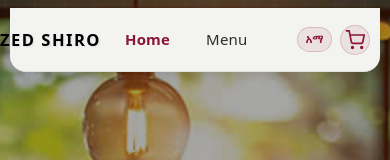
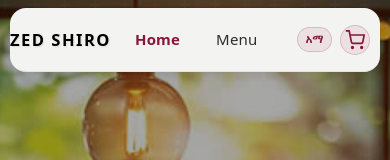
Before and after one commit to mesfinaragaw36-blip/zed_shiro, a React (Vite) app: page / in a window 390 px wide. Shown: the top 160 px of the page. Built offline with nearby package versions, Linux system fonts and the light colour scheme.

Commit message:
update header

```diff
--- a/src/component/Header/Header.css
+++ b/src/component/Header/Header.css
@@ -279,7 +279,7 @@
 
 @media (max-width: 768px) {
   .food-house-header {
-    border-radius: 0 0 20px 20px;
+    border-radius: 20px;
   }
 
   .header-content {
@@ -289,7 +289,7 @@
 
   .header-logo {
     min-width: 120px;
-    margin-left: -22px;
+    margin-left: -12px;
   }
 
   .header-logo h1 {
@@ -321,7 +321,7 @@
 @media (max-width: 576px) {
   .food-house-header {
     padding: 1px 0;
-    border-radius: 0 0 16px 16px;
+    border-radius: 16px;
   }
 
   .header-content {
@@ -331,7 +331,7 @@
 
   .header-logo {
     min-width: 100px;
-    margin-left: -20px;
+    margin-left: -10px;
   }
 
   .header-logo h1 {
```
